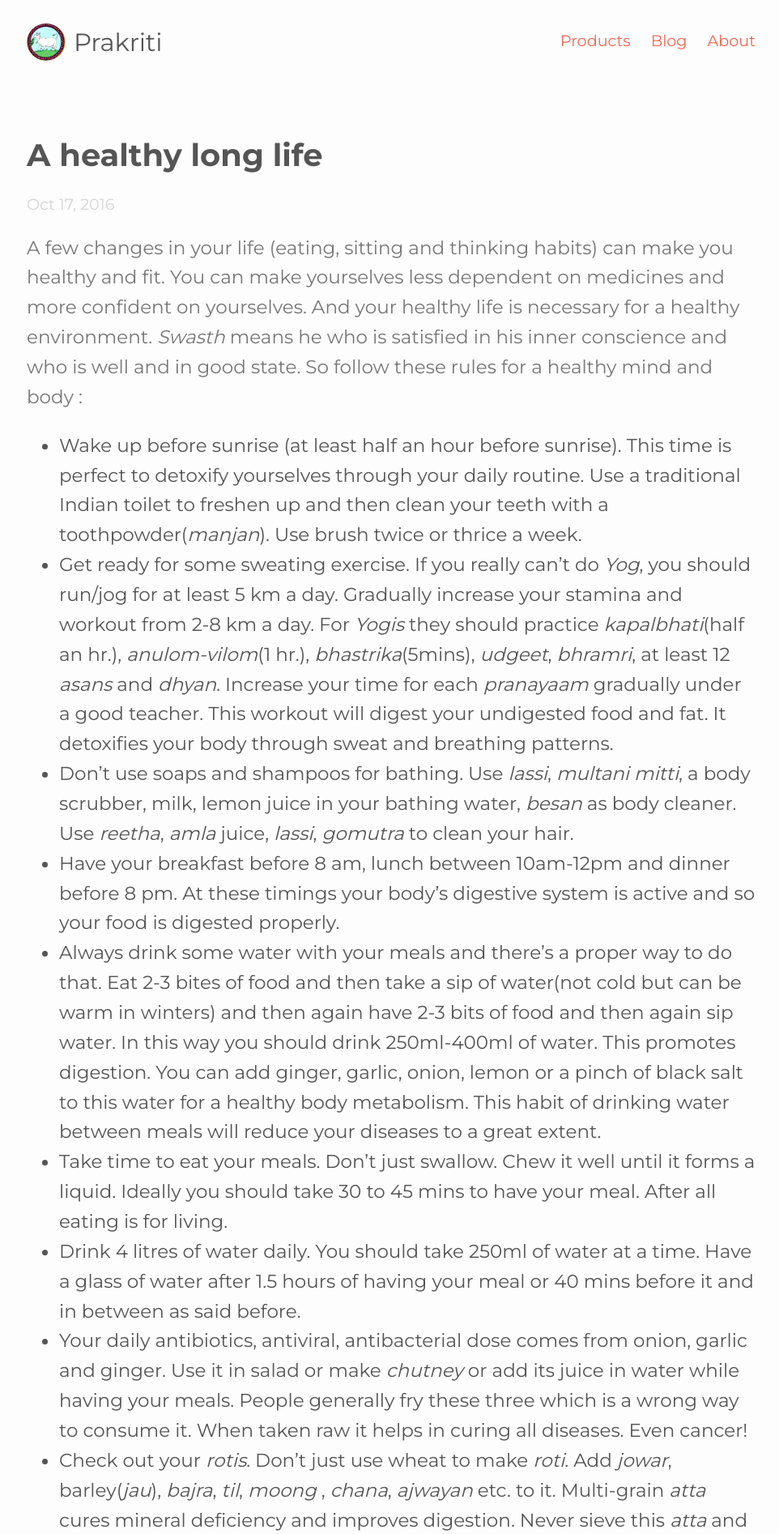
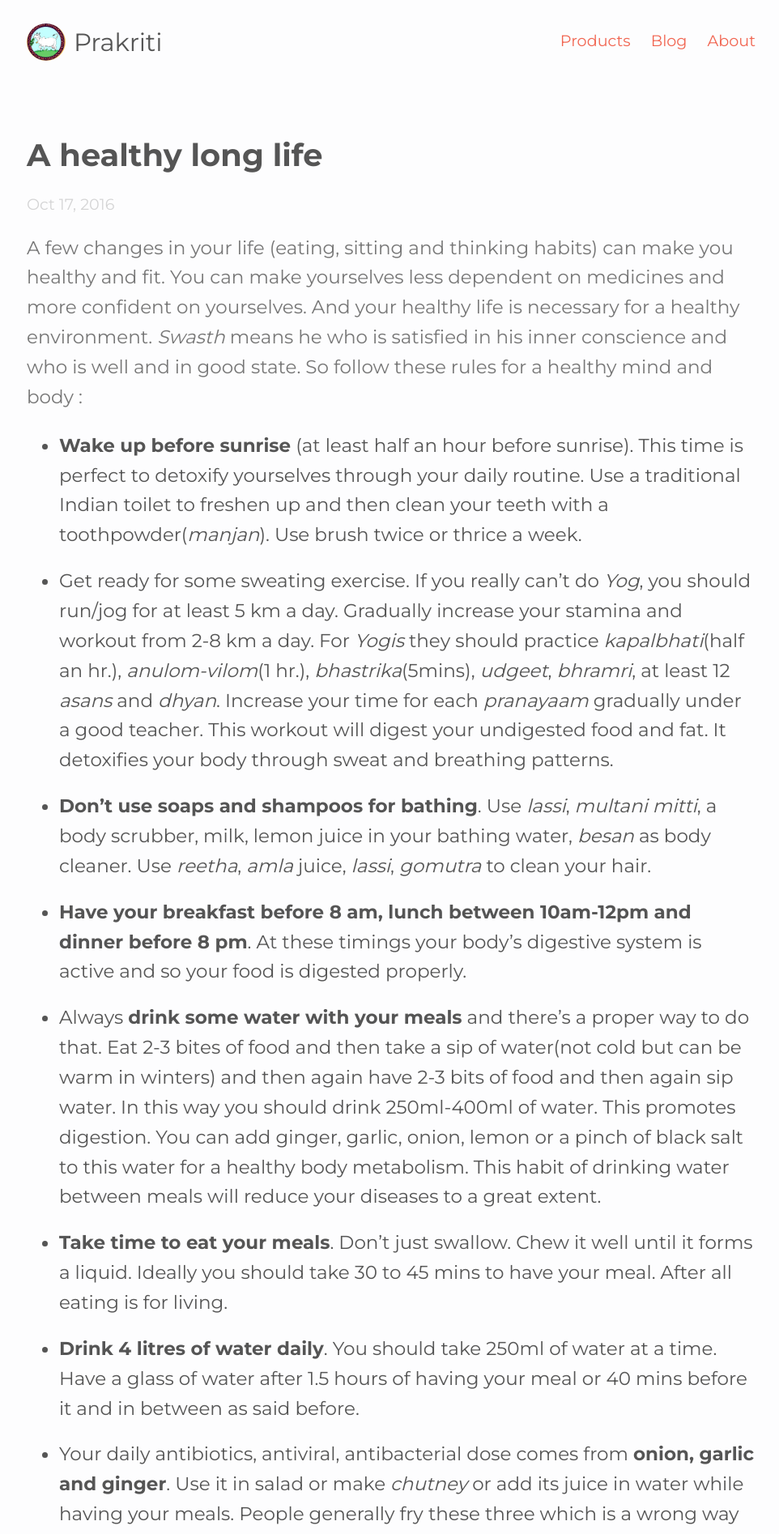
Before and after one commit to prakritee/prakritee.github.io, a Jekyll site: the page built from _posts/2016-10-17-healthy-long-life.markdown, in a window 1280 px wide. Shown: the top 1894 px of the page at 81% size, without its empty margins (157-1119 px from the left). Built offline with Jekyll 4.4.1, drawn with Linux system fonts in a browser that asks for light colours; some of the changed text lies outside the part shown.

Commit message:
post: healthy life

```diff
--- a/_posts/2016-10-17-healthy-long-life.markdown
+++ b/_posts/2016-10-17-healthy-long-life.markdown
@@ -7,18 +7,18 @@ categories: story tips
 
 A few changes in your life (eating, sitting and thinking habits) can make you healthy and fit. You can make yourselves less dependent on medicines and more confident on yourselves. And your healthy life is necessary for a healthy environment. _Swasth_ means he who is satisfied in his inner conscience and who is well and in good state. So follow these rules for a healthy mind and body :
 
-- Wake up before sunrise (at least half an hour before sunrise). This time is perfect to detoxify yourselves through your daily routine. Use a traditional Indian toilet to freshen up and then clean your teeth with a toothpowder(_manjan_). Use brush twice or thrice a week.
+- **Wake up before sunrise** (at least half an hour before sunrise). This time is perfect to detoxify yourselves through your daily routine. Use a traditional Indian toilet to freshen up and then clean your teeth with a toothpowder(_manjan_). Use brush twice or thrice a week.
 - Get ready for some sweating exercise. If you really can't do _Yog_, you should run/jog for at least 5 km a day. Gradually increase your stamina and workout from 2-8 km a day. For _Yogis_ they should practice _kapalbhati_(half an hr.), _anulom-vilom_(1 hr.), _bhastrika_(5mins), _udgeet_, _bhramri_, at least 12 _asans_ and _dhyan_. Increase your time for each *pranayaam* gradually under a good teacher. This workout will digest your undigested food and fat. It detoxifies your body through sweat and breathing patterns.
-- Don't use soaps and shampoos for bathing. Use _lassi_, _multani mitti_, a body scrubber, milk, lemon juice in your bathing water, _besan_ as body cleaner. Use _reetha_, _amla_ juice, _lassi_, _gomutra_ to clean your hair.
-- Have your breakfast before 8 am, lunch between 10am-12pm and dinner before 8 pm. At these timings your body's digestive system is active and so your food is digested properly.
-- Always drink some water with your meals and there's a proper way to do that. Eat 2-3 bites of food and then take a sip of water(not cold but can be warm in winters) and then again have 2-3 bits of food and then again sip water. In this way you should drink 250ml-400ml of water. This promotes digestion. You can add ginger, garlic, onion, lemon or a pinch of black salt to this water for a healthy body metabolism. This habit of drinking water between meals will reduce your diseases to a great extent.
-- Take time to eat your meals. Don't just swallow. Chew it well until it forms a liquid. Ideally you should take 30 to 45 mins to have your meal. After all eating is for living.
-- Drink 4 litres of water daily. You should take 250ml of water at a time. Have a glass of water after 1.5 hours of having your meal or 40 mins before it and in between as said before.
-- Your daily antibiotics, antiviral, antibacterial dose comes from onion, garlic and ginger. Use it in salad or make _chutney_ or add its juice in water while having your meals. People generally fry these three which is a wrong way to consume it. When taken raw it helps in curing all diseases. Even cancer!
-- Check out your _rotis_. Don't just use wheat to make _roti_. Add _jowar_, barley(_jau_), _bajra_, _til_, _moong_ , _chana_, _ajwayan_ etc. to it. Multi-grain _atta_ cures mineral deficiency and improves digestion. Never sieve this _atta_ and always grind these grains a bit coarser than usual fine texture.
-- The outer covering (_chilka_ and _choker_) has the most vital nutrients. It helps in digesting the inner part of that grain or vegetable/fruits so don't sieve your _atta_ to keep intact the _choker_. Also avoid peeling radish, carrots, bitter gourd, cucumber etc.
+- **Don't use soaps and shampoos for bathing**. Use _lassi_, _multani mitti_, a body scrubber, milk, lemon juice in your bathing water, _besan_ as body cleaner. Use _reetha_, _amla_ juice, _lassi_, _gomutra_ to clean your hair.
+- **Have your breakfast before 8 am, lunch between 10am-12pm and dinner before 8 pm**. At these timings your body's digestive system is active and so your food is digested properly.
+- Always **drink some water with your meals** and there's a proper way to do that. Eat 2-3 bites of food and then take a sip of water(not cold but can be warm in winters) and then again have 2-3 bits of food and then again sip water. In this way you should drink 250ml-400ml of water. This promotes digestion. You can add ginger, garlic, onion, lemon or a pinch of black salt to this water for a healthy body metabolism. This habit of drinking water between meals will reduce your diseases to a great extent.
+- **Take time to eat your meals**. Don't just swallow. Chew it well until it forms a liquid. Ideally you should take 30 to 45 mins to have your meal. After all eating is for living.
+- **Drink 4 litres of water daily**. You should take 250ml of water at a time. Have a glass of water after 1.5 hours of having your meal or 40 mins before it and in between as said before.
+- Your daily antibiotics, antiviral, antibacterial dose comes from **onion, garlic and ginger**. Use it in salad or make _chutney_ or add its juice in water while having your meals. People generally fry these three which is a wrong way to consume it. When taken raw it helps in curing all diseases. Even cancer!
+- Check out your _rotis_. **Don't just use wheat to make _roti_**. Add _jowar_, barley(_jau_), _bajra_, _til_, _moong_ , _chana_, _ajwayan_ etc. to it. Multi-grain _atta_ cures mineral deficiency and improves digestion. Never sieve this _atta_ and always grind these grains a bit coarser than usual fine texture.
+- The **outer covering (_chilka_ and _choker_) has the most vital nutrients**. It helps in digesting the inner part of that grain or vegetable/fruits so don't sieve your _atta_ to keep intact the _choker_. Also avoid peeling radish, carrots, bitter gourd, cucumber etc.
 - Avoid these: refined oil, iodised/refined salt, mill made white-sugar, fine _atta_, sleeping late at night, sleeping for more than 6-8 hrs, allopathic medicines, drinking/eating while standing, unnecessary thinking, mineral oils for hair, perfumes and powder with chemicals, aluminium and plastic utensils, ACs and coolers.
 - Adapt these : honey, _Desi_ Cow _ghee_/milk/curd/_gomutra_, _gud_, _shakkar_, _khand_, rock/black salt, raw/filtered oil for cooking and as hair oil, naturally grown food, sleeping around 10pm, washing your eyes and mouth regularly.
-- Use natural remedies for illness and fever. The most common can be found in your kitchen and your surroundings example - _haldi_, _ginger_, _garlic_ ,_onion_, cloves, lemon, honey, _tulsi_, black pepper, fenugreek, _mishri_, _neem_, _giloy_, alovera etc.
+- **Use natural remedies for illness and fever**. The most common can be found in your kitchen and your surroundings example - _haldi_, _ginger_, _garlic_ ,_onion_, cloves, lemon, honey, _tulsi_, black pepper, fenugreek, _mishri_, _neem_, _giloy_, alovera etc.
 
 So try to incorporate these rules in your daily life and see the difference in you and your environment. And if you have any question or doubt regarding these rules, I am available for a [chat on facebook](https://www.facebook.com/parag.gour.7) or just [mail me](mailto:paraggour92@gmail.com).
--- a/css/main.scss
+++ b/css/main.scss
@@ -190,6 +190,9 @@ img {
 	padding: 15px;
 	border: 1px solid #EEE;
 }
+.post-content li {
+	margin-bottom: 20px;
+}
 
 @media screen and (max-width: 900px) {
 	.outer-wrap {
```
